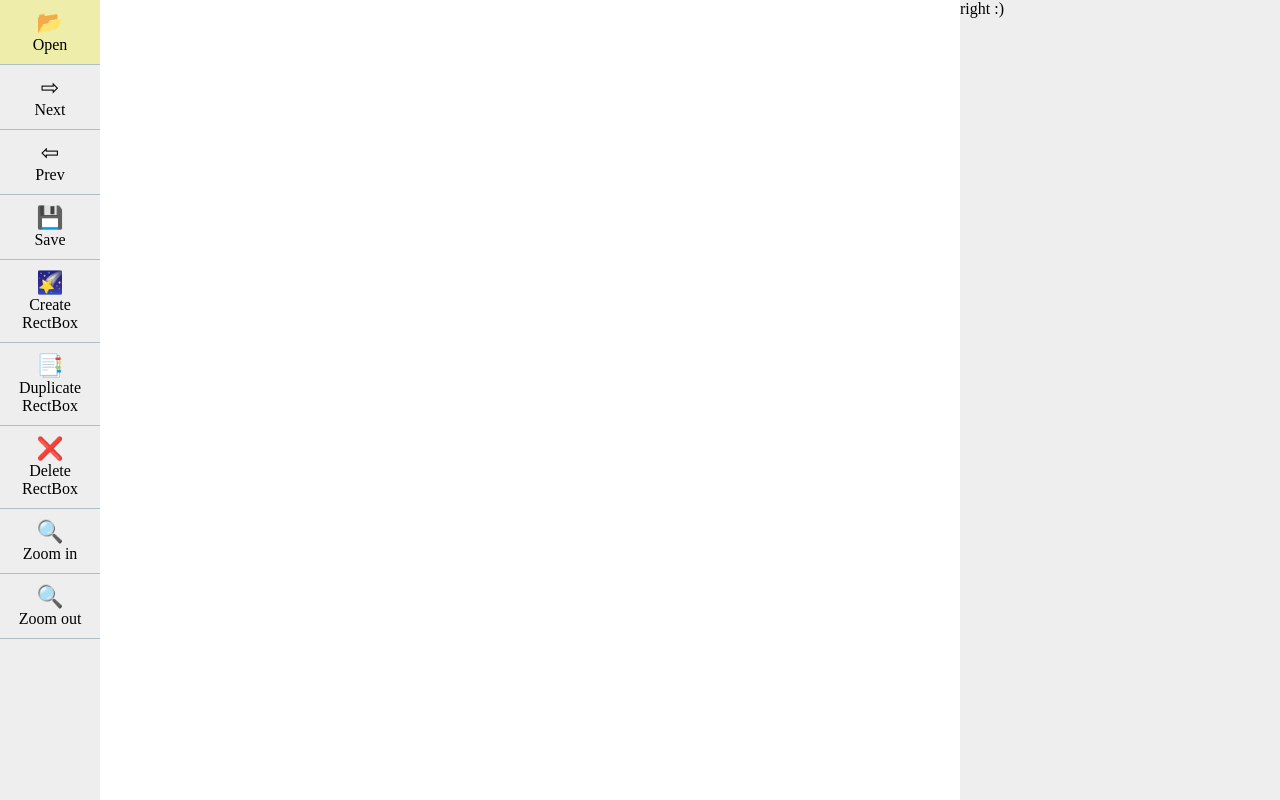
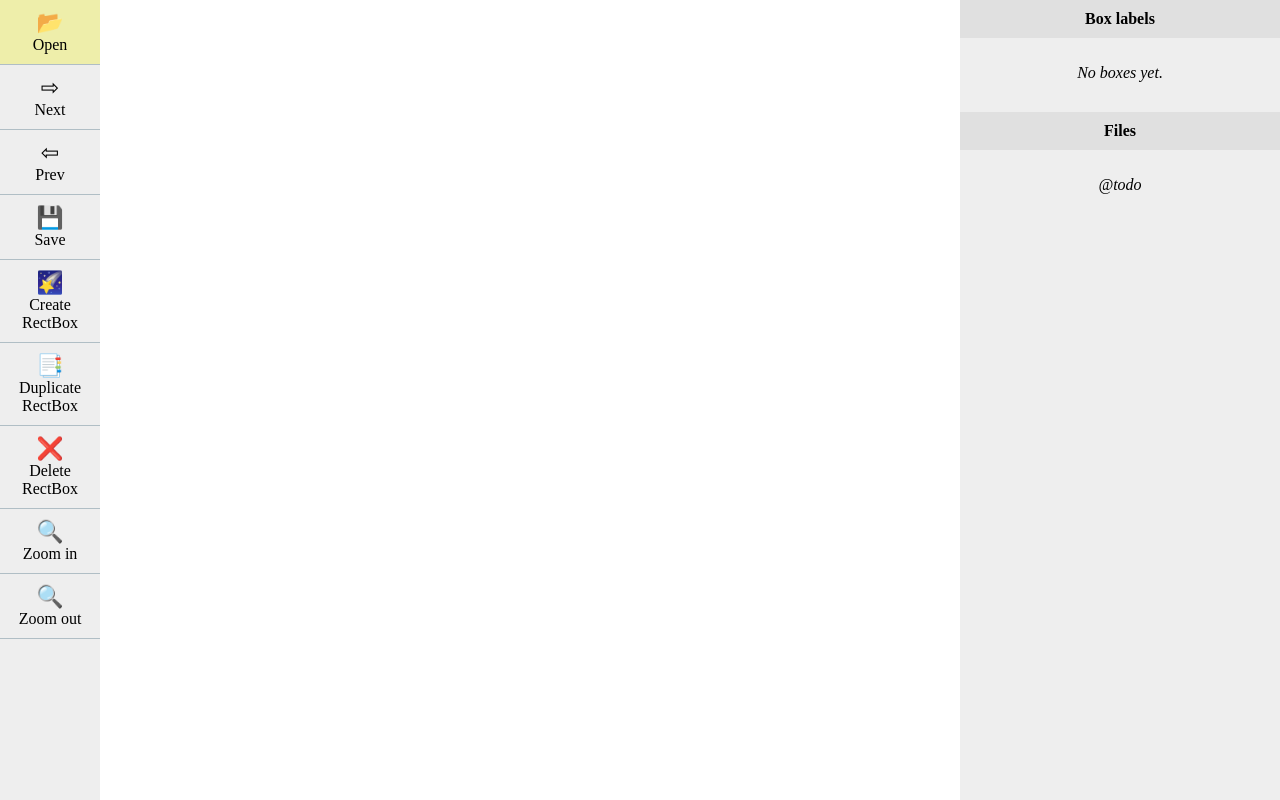
Before and after one commit to aralroca/etiketai, a Next.js app: page / in a window 1280 px wide. Built offline with nearby package versions, Linux system fonts and the light colour scheme.

Commit message:
add boxes selector (#14)

```diff
--- a/src/components/Right/index.js
+++ b/src/components/Right/index.js
@@ -1,3 +1,47 @@
+import { useRef, useEffect } from 'react'
+
+import useRedraw from '../../context/useRedraw'
+import { useDashboard } from '../../context'
+
+import styles from './styles.module.css'
+
 export default function Right() {
-  return 'right :)'
+  const redraw = useRedraw()
+  const { state, dispatch } = useDashboard()
+  const needsRedraw = useRef(false)
+  const { boxes = [], boxNames = {}, selectedBox } = state
+
+  useEffect(() => {
+    if (!needsRedraw.current) return
+    needsRedraw.current = false
+    redraw()
+  })
+
+  return (
+    <div className={styles.right}>
+      <p className={styles.title}>Box labels</p>
+      <div className={styles.content}>
+        {boxes.length === 0 ? (
+          <i className={styles.notYet}>No boxes yet.</i>
+        )
+          : boxes.map((box, index) => (
+            <div
+              onClick={() => {
+                dispatch({ type: 'select-box', data: index })
+                needsRedraw.current = true
+              }}
+              className={`${styles.box} ${selectedBox === index ? styles.active : ''}`}
+              key={`${box[0]}-${box[1]}`}
+            >
+              {boxNames[index + ''] || <i>No label yet</i>}
+            </div>
+          ))}
+      </div>
+      <p className={styles.title}>Files</p>
+      <div className={styles.content}>
+        <i className={styles.notYet}>@todo</i>
+      </div>
+
+    </div>
+  )
 }
--- /dev/null
+++ b/src/components/Right/styles.module.css
@@ -0,0 +1,34 @@
+.right {
+  overflow-y: auto;
+  max-height: 100vh;
+}
+
+.title {
+  text-align: center;
+  font-weight: bold;
+  background-color: #e0e0e0;
+  margin-top: 0;
+}
+
+.content, .title, .box {
+  padding: 10px;
+}
+
+.content {
+  overflow-y: auto;
+  max-height: calc(50vh - 20px);
+}
+
+.box {
+  cursor: pointer;
+}
+
+.box.active {
+  background-color: #64b5f644;
+}
+
+.notYet {
+  display: block;
+  text-align: center;
+  padding-bottom: 20px;
+}
```
